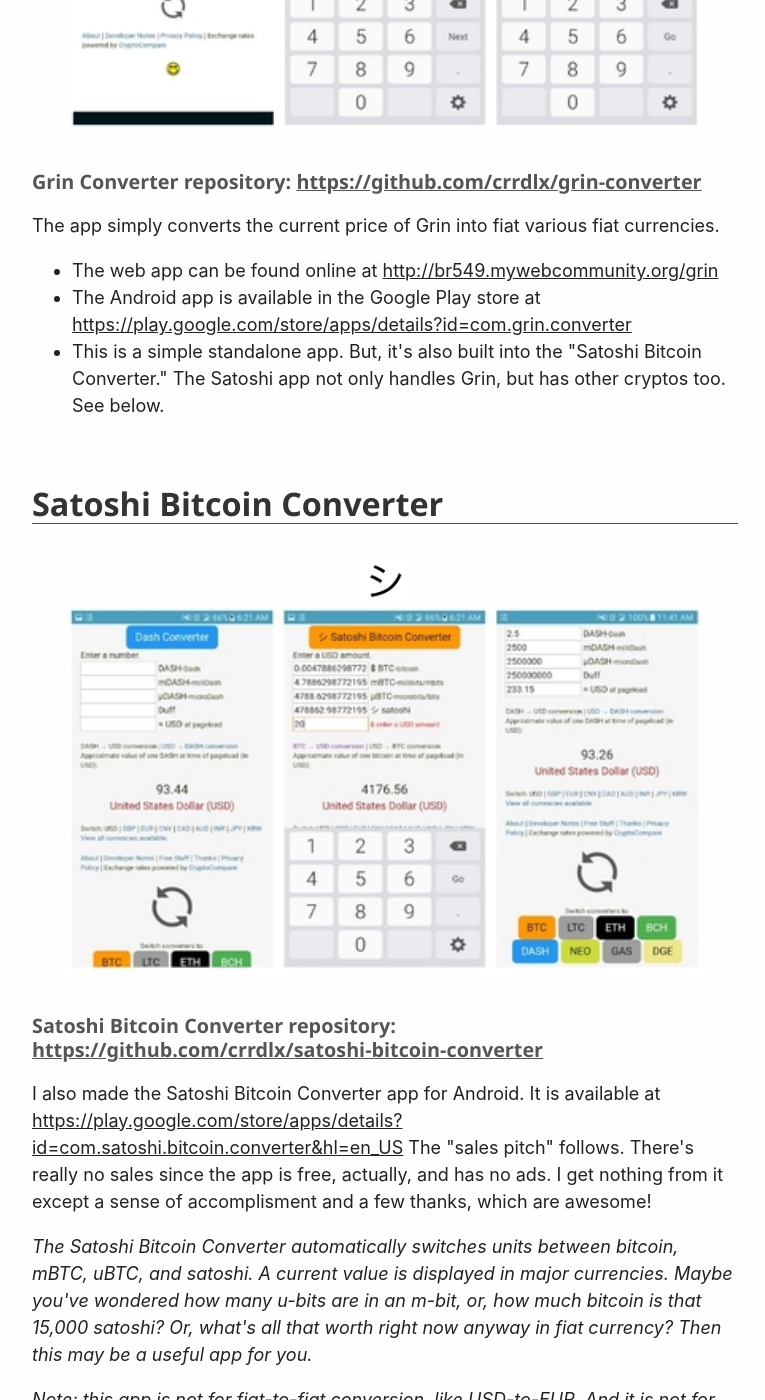
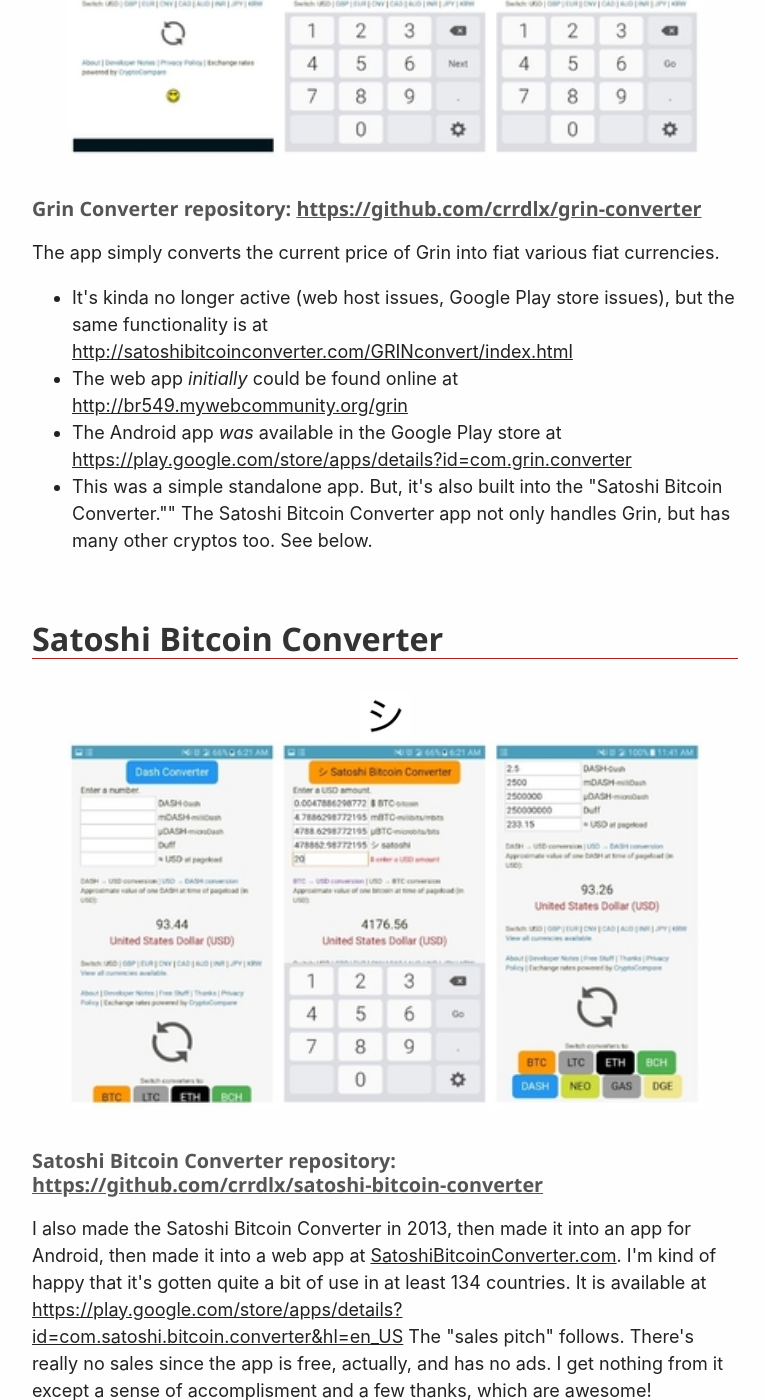
Before and after one commit to crrdlx/crrdlx.github.io, a Jekyll site: the page index.html, which Jekyll copies as it is, in a window 1280 px wide and 1400 px high, scrolled down 926 px. Shown: the whole window, without its empty margins (255-1020 px from the left). Built offline with Jekyll 4.4.1, drawn with Linux system fonts in a browser that asks for light colours; comment, search, counter and statistics services are not loaded; some of the changed text lies outside the part shown.

Commit message:
Update index.html

```diff
--- a/index.html
+++ b/index.html
@@ -72,10 +72,10 @@ h6 {
   <body>
 <a name="home_title"></a>
 <h1 id="crrdlx-github-io"><span style="color:firebrick"> <strong>crrdlx.github.io</strong></span></h1>
-<p style="text-align:center"><em>I'm relatively new to GitHub and using the following repos to learn about it and open source in general.</em></p>
+<p style="text-align:center"><em>I'm a hobbyist when it comes these kinds of things, fiddling and learning. You can see stuff I've done at <a href="https://nefties.com/stuff">nefties.com/stuff</a></em></p>
 <img src="images/crrdlx.jpg" class="centered" width=100px>
 <h5 id="welcome" style="text-align:center">I'm crrdlx or CR for short.</h5>
-<p style="text-align:center">GitHub: <a href="https://github.com/crrdlx">crrdlx</a> | Keybase: <a href="https://keybase.io/crrdlx">crrdlx</a> | Blockstack: crrdlxcr</p>
+<p style="text-align:center">GitHub: <a href="https://github.com/crrdlx">crrdlx</a> | Hive: <a href="https://peakd.com/@crrdlx">@crrdlx</a> | Keybase: <a href="https://keybase.io/crrdlx">crrdlx</a> | Telegram or Discord: @crrdlx | Blockstack: crrdlxcr</p>
 
 <h2>Grin Converter</h2>
 <p><em>This was my first attempt at an open source project.</em></p>
@@ -85,16 +85,17 @@ h6 {
 <h6>Grin Converter repository: <a href="https://github.com/crrdlx/grin-converter">https://github.com/crrdlx/grin-converter</a></h6>
 <p>The app simply converts the current price of Grin into fiat various fiat currencies.</p>
 <ul>
-<li>The web app can be found online at <a href="http://br549.mywebcommunity.org/grin">http://br549.mywebcommunity.org/grin</a></li>
-<li>The Android app is available in the Google Play store at <a href="https://play.google.com/store/apps/details?id=com.grin.converter">https://play.google.com/store/apps/details?id=com.grin.converter</a></li>
-<li>This is a simple standalone app. But, it's also built into the "Satoshi Bitcoin Converter." The Satoshi app not only handles Grin, but has other cryptos too. See below.</li>
+<li>It's kinda no longer active (web host issues, Google Play store issues), but the same functionality is at <a href="http://satoshibitcoinconverter.com/GRINconvert/index.html" target="_blank">http://satoshibitcoinconverter.com/GRINconvert/index.html</a></li>
+<li>The web app <i>initially</i> could be found online at <a href="http://br549.mywebcommunity.org/grin">http://br549.mywebcommunity.org/grin</a></li>
+<li>The Android app <i>was</i> available in the Google Play store at <a href="https://play.google.com/store/apps/details?id=com.grin.converter">https://play.google.com/store/apps/details?id=com.grin.converter</a></li>
+<li>This was a simple standalone app. But, it's also built into the "Satoshi Bitcoin Converter."" The Satoshi Bitcoin Converter app not only handles Grin, but has many other cryptos too. See below.</li>
 </ul>
 
 <h2>Satoshi Bitcoin Converter</h2>
 <img src="images/shi.png" class="centered" width=50px>
 <img src="images/satoshi_app.jpg" class="centered" width=90%>
 <h6>Satoshi Bitcoin Converter repository: <a href="https://github.com/crrdlx/satoshi-bitcoin-converter">https://github.com/crrdlx/satoshi-bitcoin-converter</a></h6>
-<p>I also made the Satoshi Bitcoin Converter app for Android. It is available at <a href="https://play.google.com/store/apps/details?id=com.satoshi.bitcoin.converter&hl=en_US">https://play.google.com/store/apps/details?id=com.satoshi.bitcoin.converter&hl=en_US</a> The "sales pitch" follows. There's really no sales since the app is free, actually, and has no ads. I get nothing from it except a sense of accomplisment and a few thanks, which are awesome!</p>
+<p>I also made the Satoshi Bitcoin Converter in 2013, then made it into an app for Android, then made it into a web app at <a href="http://satoshibitcoinconverter.com/" target="_blank">SatoshiBitcoinConverter.com</a>. I'm kind of happy that it's gotten quite a bit of use in at least 134 countries. It is available at <a href="https://play.google.com/store/apps/details?id=com.satoshi.bitcoin.converter&hl=en_US">https://play.google.com/store/apps/details?id=com.satoshi.bitcoin.converter&hl=en_US</a> The "sales pitch" follows. There's really no sales since the app is free, actually, and has no ads. I get nothing from it except a sense of accomplisment and a few thanks, which are awesome!</p>
 <em>
 <p>The Satoshi Bitcoin Converter automatically switches units between bitcoin, mBTC, uBTC, and satoshi. A current value is displayed in major currencies. Maybe you've wondered how many u-bits are in an m-bit, or, how much bitcoin is that 15,000 satoshi? Or, what's all that worth right now anyway in fiat currency? Then this may be a useful app for you.</p>
 
@@ -114,8 +115,8 @@ h6 {
 
 <h2>PureCSS</h2>
 <h6>PureCSS repository: <a href="https://github.com/crrdlx/purecss">https://github.com/crrdlx/purecss</a></h6>
-<p>This is a template from Yahoo! for a responsive website. It looks good on a desktop/laptop, tablet, or phone. I'm trying to mash it up with the Doggone Minimal Website.</p>
-<p>It can be viewed live online at: <a href="https://crrdlx.github.io/pure/">https://crrdlx.github.io/pure</a></p>
+<p>This is a template from Yahoo! for a responsive website. It looks good on a desktop/laptop, tablet, or phone...just clean and fast and simple.</p>
+<p>You can see a live example at my nefties.com site (it uses PureCSS): <a href="https://nefties.com" target="_blank">https://nefties.com</a></p>
 
 
 <!-- Default Statcounter code for crrdlx.github.io
```
